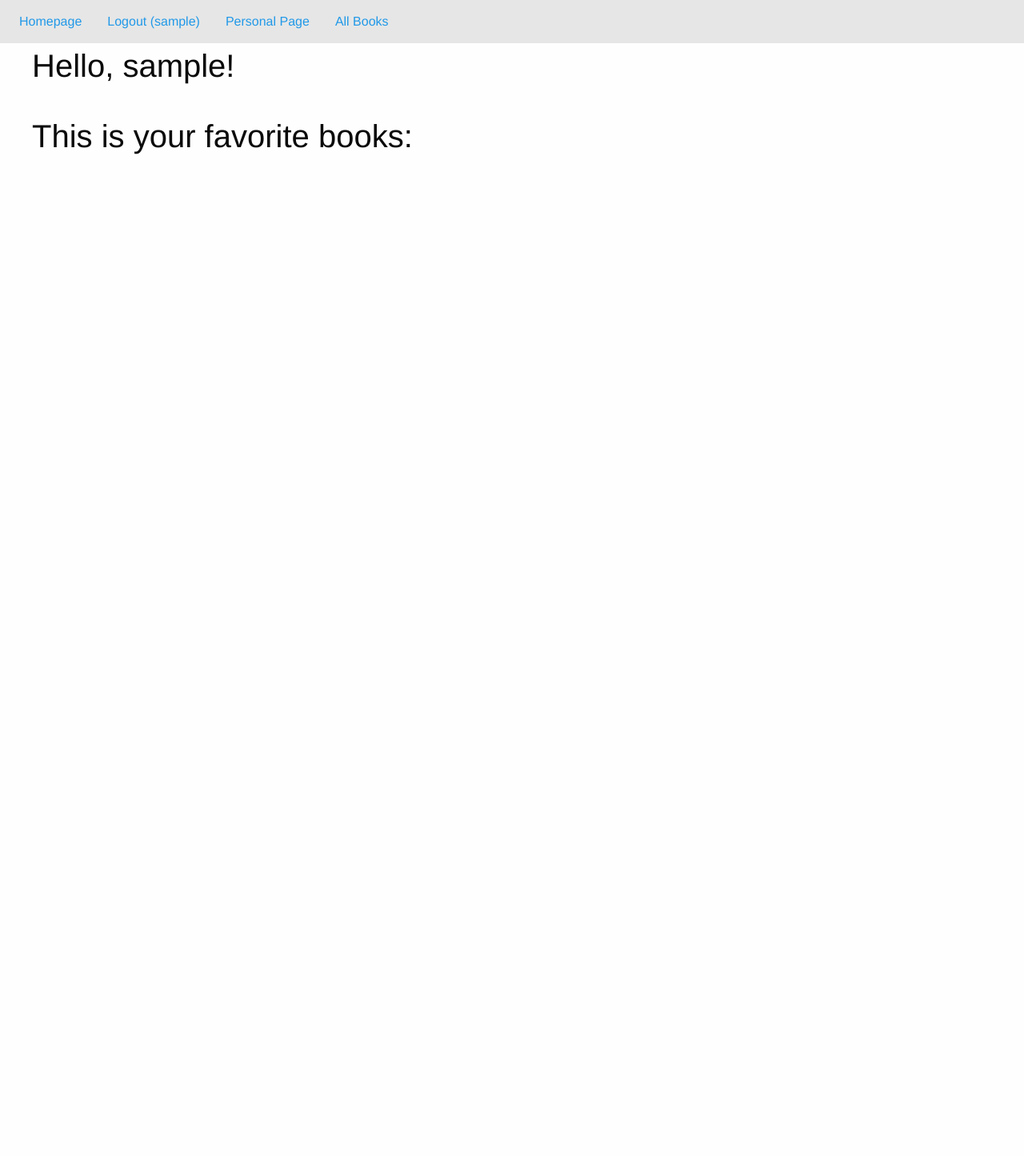
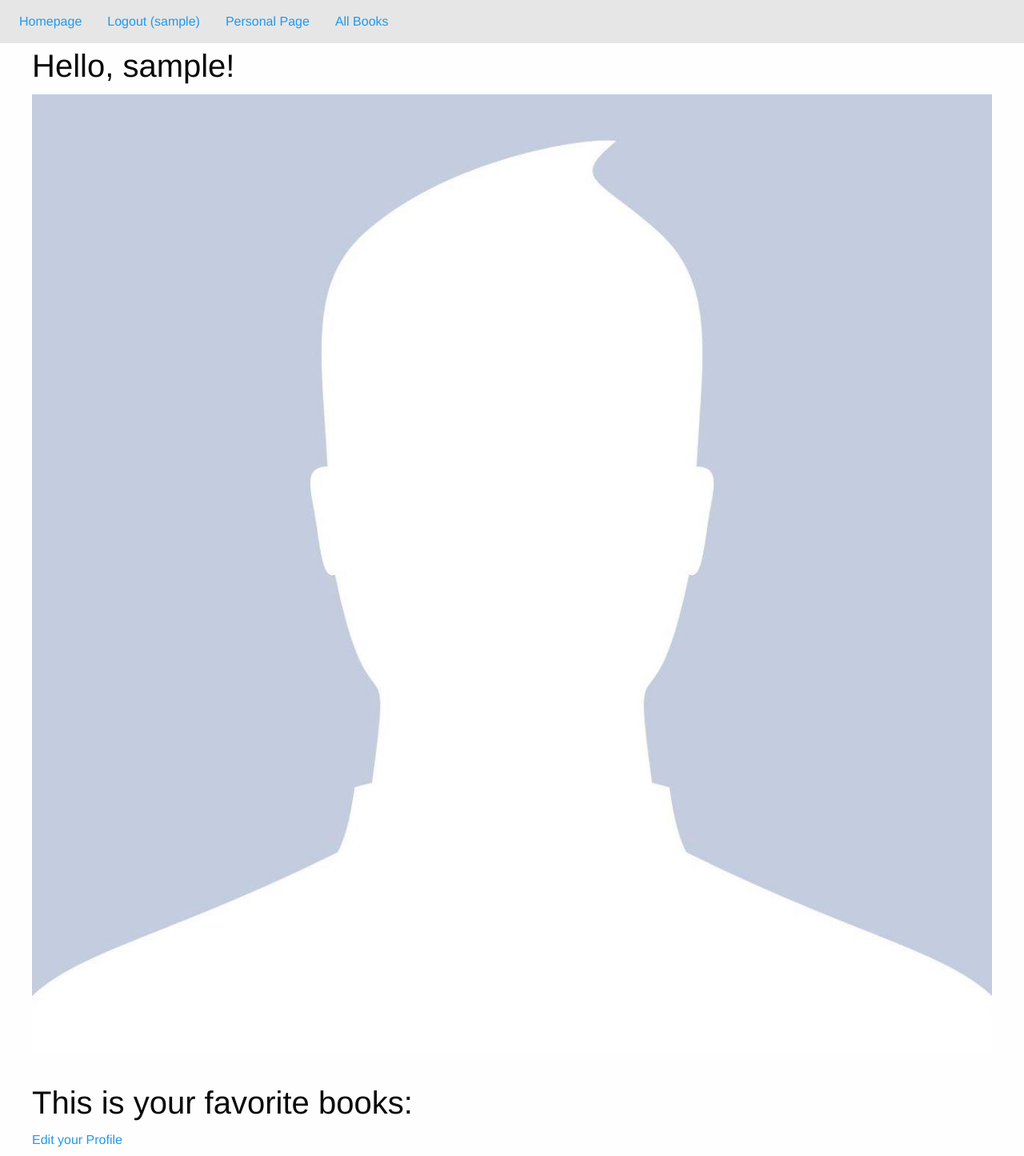
Before and after one commit to nirajkvinit/bookstore, a Django app: page /auth/account/ in a window 1280 px wide. Shown: the whole page at 80% size. Before the commit the page ends 193 px from the top, so only its background shows below. Run offline with Django 3.2, Linux system fonts and the light colour scheme; the visitor is signed in with stand-in values (Sample User, id 1); data comes from the database, SQL or seed files in the repository; data that the repository does not hold is empty; parts of the project's set-up code (start-up, migrations or seed data) failed here and were passed over; some libraries are stand-ins or nearby versions.

Commit message:
almost finished bc2 ticket

```diff
--- a/loginsys/models.py
+++ b/loginsys/models.py
@@ -5,12 +5,21 @@ from store.models import Book
 from django.dispatch import receiver
 from imagekit.models.fields import ImageSpecField
 from imagekit.processors import ResizeToFill
+from uuid import uuid4
+import os
 
 
 class UserProfile(models.Model):
+
+    def get_file_path(self, filename):
+        extension = filename.split('.')[-1]
+        filename = "%s.%s" % (uuid4(), extension)
+        return os.path.join("images/avatars", filename)
+
     user = models.OneToOneField(User, related_name='profile',
                                 on_delete=models.CASCADE)
-    avatar = models.ImageField(upload_to='media/avatars/')
+    avatar = models.ImageField(upload_to=get_file_path,
+                               default='images/default_profile_pic.jpg')
     avatar_small = ImageSpecField(source='avatar',
                                   processors=[ResizeToFill(100, 100)],
                                   format='JPEG', options={'quality': 60})
--- a/loginsys/templates/loginsys/userpage.html
+++ b/loginsys/templates/loginsys/userpage.html
@@ -2,6 +2,9 @@
 {% load staticfiles %}
 {% block login %}
     <h2>Hello, {{ user.username }}!</h2>
+    <h3><img src="{{ user.profile.avatar_small.url }}"></h3>
+    <h3> {{ user.profile.bio }} </h3>
+
     <br>
     <h2>This is your favorite books:</h2>
     {% for book in favorite_books %}
@@ -9,4 +12,6 @@
         <hr>
     {% endfor %}
 
+    <h6><a href="{% url "user_profile_edit" %}">Edit your Profile</a></h6>
+
 {% endblock %}
--- a/loginsys/urls.py
+++ b/loginsys/urls.py
@@ -7,4 +7,5 @@ urlpatterns = [
     url(r'^logout/$', views.logout, name='logout'),
     url(r'^register/$', views.register, name='register'),
     url(r'^account/$', views.user_page, name="user_page"),
+    url(r'^account/edit/$', views.edit_user_profile, name="user_profile_edit"),
 ]
--- a/loginsys/views.py
+++ b/loginsys/views.py
@@ -4,6 +4,7 @@ from django.core.context_processors import csrf
 from django.contrib.auth.forms import UserCreationForm
 from django.contrib.auth.decorators import login_required
 from django.contrib.auth.models import User
+from .forms import UserProfileForm
 
 
 def login(request):
@@ -57,3 +58,23 @@ def user_page(request):
     current_user = User.objects.get(id=auth.get_user(request).id)
     params['favorite_books'] = current_user.profile.favorites.all()
     return render(request, template_name='loginsys/userpage.html', context=params)
+
+
+@login_required
+def edit_user_profile(request):
+    params = {}
+    params.update(csrf(request))
+    current_user = User.objects.get(id=auth.get_user(request).id)
+    params['form'] = UserProfileForm(instance=current_user.profile)
+
+    if request.POST:
+        edit_user_profile_form = UserProfileForm(request.POST, request.FILES, instance=current_user.profile)
+        if edit_user_profile_form.is_valid():
+            edit_user_profile_form.save()
+            return redirect("/auth/account/")
+        else:
+            params['form'] = edit_user_profile_form
+    else:
+        return render(request,
+                      template_name='loginsys/edit_user_profile.html',
+                      context=params)
```
Also changed, not shown: loginsys/forms.py (+4 -4 lines), loginsys/templates/loginsys/edit_user_profile.html (added, +10 -0 lines), loginsys/migrations/0002_auto_20170310_0948.py (added), loginsys/migrations/0003_auto_20170310_1013.py (added), media/images/avatars/386db387-cb62-489f-8240-8056b5018d21.jpeg (added), media/images/avatars/c18b9e60-3881-4d62-84ea-11a9d3781b1c.jpeg (added), media/images/covers/deee16c3-c573-4f98-8d16-e09c44b79860.png (added), media/images/default_profile_pic.jpg (added), 3 other files. Lines whose indentation alone changed are shown as unchanged.
